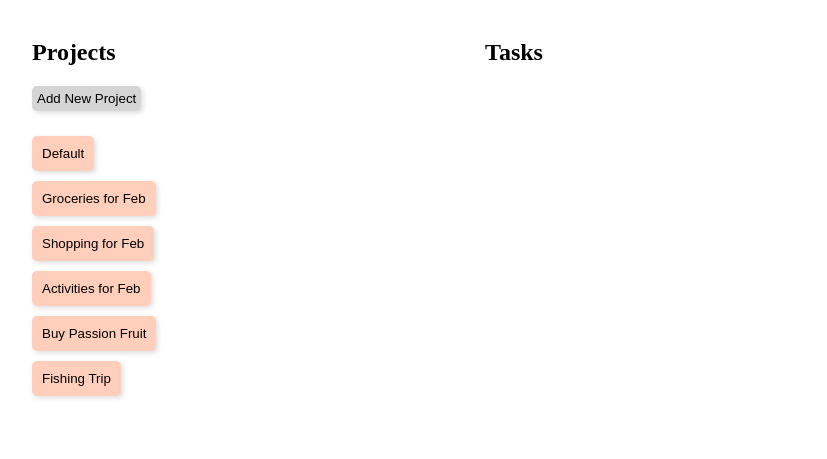
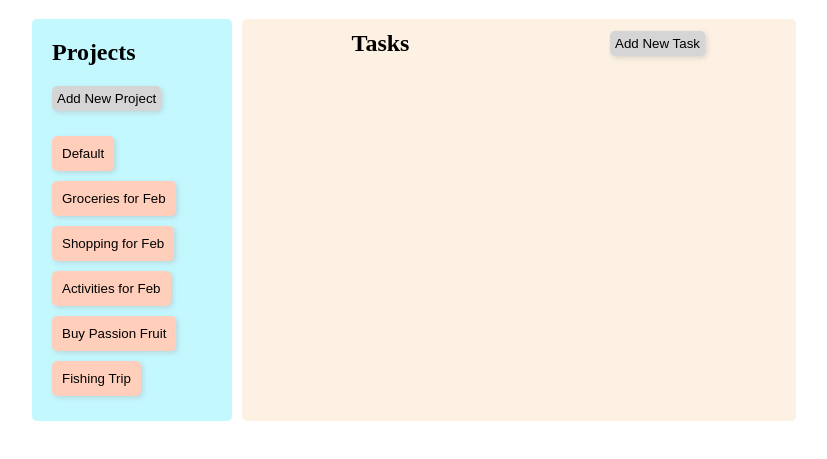
Before and after one commit to rann143/ToDoList, a website with bundled scripts: page dist/index.html in a window 1280 px wide. Shown: the part 61-520 px from the top of the page, without its empty margins (226-1053 px from the left). Built offline with nearby package versions, Linux system fonts and the light colour scheme.

Commit message:
created 'Add New Task' button; added some styling to the document for background colors & minor positioning

```diff
--- a/src/display.js
+++ b/src/display.js
@@ -25,6 +25,25 @@ const display = (function displayContent() {
     taskListDiv.classList.add('task-list-div');
     taskContainer.appendChild(taskListDiv);
 
+    const createNewProjectButton = () => {
+
+        const newProjectButton = document.createElement('button');
+        newProjectButton.classList.add("new-proj-button");
+        newProjectButton.textContent = "Add New Project";
+
+        projectListDiv.appendChild(newProjectButton);
+        //newProjectButton.addEventListener('click', )
+
+    }
+
+    const createNewTaskButton = () => {
+        const newTaskButton = document.createElement('button');
+        newTaskButton.classList.add('new-task-button');
+        newTaskButton.textContent = "Add New Task";
+
+        taskContainer.appendChild(newTaskButton);
+    }
+
     const displayProject = (project) => {
 
             const projectBtn = document.createElement('button');
@@ -35,17 +54,6 @@ const display = (function displayContent() {
             projectListDiv.appendChild(projectBtn);
 
     };
-
-    const createNewProjectButton = () => {
-
-        const newProjectButton = document.createElement('button');
-        newProjectButton.classList.add("new-proj-button");
-        newProjectButton.textContent = "Add New Project";
-
-        projectListDiv.appendChild(newProjectButton);
-        //newProjectButton.addEventListener('click', )
-
-    }
 
     const displayTask = (task) => {
 
@@ -62,8 +70,10 @@ const display = (function displayContent() {
 
     return {
 
+
+        createNewProjectButton,
+        createNewTaskButton,
         displayProject,
-        createNewProjectButton,
         displayTask,
 
     }
--- a/src/index.js
+++ b/src/index.js
@@ -4,6 +4,7 @@ import {projectDependencies, projManager } from "./functions.js";
 import { display } from "./display.js";
 
 display.createNewProjectButton();
+display.createNewTaskButton();
 
 
 projManager.createProject("Groceries for Feb");
@@ -73,6 +74,7 @@ projectDependencies.projects.forEach((project) => {
 //Event Listeners for Project Buttons
 const projectBtns = document.querySelectorAll(".project-button");
 const taskListDiv = document.querySelector('.task-list-div');
+const newProjectButton = document.querySelector("new-proj-button");
 
 projectBtns.forEach(button => {
 
@@ -96,5 +98,5 @@ projectBtns.forEach(button => {
 })
 
 
-
 //Event Listener for Add New Project Button
+//newProjectButton.addEventListener('click', )
--- a/src/style.css
+++ b/src/style.css
@@ -17,6 +17,8 @@ h1 {
     display: grid;
     grid-template-columns: 200px 1fr;
     justify-content: center;
+    gap: 10px;
+
 }
 
 .project-list-div {
@@ -25,21 +27,46 @@ h1 {
     flex-direction: column;
     justify-content: flex-start;
     align-items: flex-start;
+    padding-left: 20px;
+    padding-bottom: 20px;
+    border-radius: 5px;
+    background-color: rgb(196, 248, 255);
 }
 
 .task-container {
     grid-column: 2/3;
     display: grid;
     grid-template-rows: 50px 1fr;
+    grid-template-columns: 1fr 1fr;
+    background-color: rgb(252, 241, 226);
+    border-radius: 5px;
+    padding-bottom: 20px;
 }
 
 .task-list-title {
     grid-row: 1/2;
+    grid-column: 1/2;
+    display: inline;
     justify-self: center;
+    align-self: center;
+}
+
+
+.new-task-button {
+    grid-row: 1/2;
+    grid-column: 2/3;
+    justify-self: center;
+    align-self: center;
+    background-color: rgb(213, 213, 213);
+    box-shadow: 2px 2px 5px rgba(163, 163, 163, 0.363);
+    border: none;
+    border-radius: 5px;
+    padding: 5px;
 }
 
 .task-list-div {
     grid-row: 2/3;
+    grid-column: 1/3;
 
 }
 
@@ -112,13 +139,3 @@ form {
     border-radius: 5px;
     background-color: rgb(235, 208, 172);
 }
-
-#new-todo-button {
-    display: block;
-    background-color: rgb(173, 173, 173);
-    box-shadow: 2px 2px 5px rgba(163, 163, 163, 0.363);
-    border: none;
-    border-radius: 5px;
-    padding: 5px;
-    margin-bottom: 20px;
-}
```
Also changed, not shown: dist/main.js.
